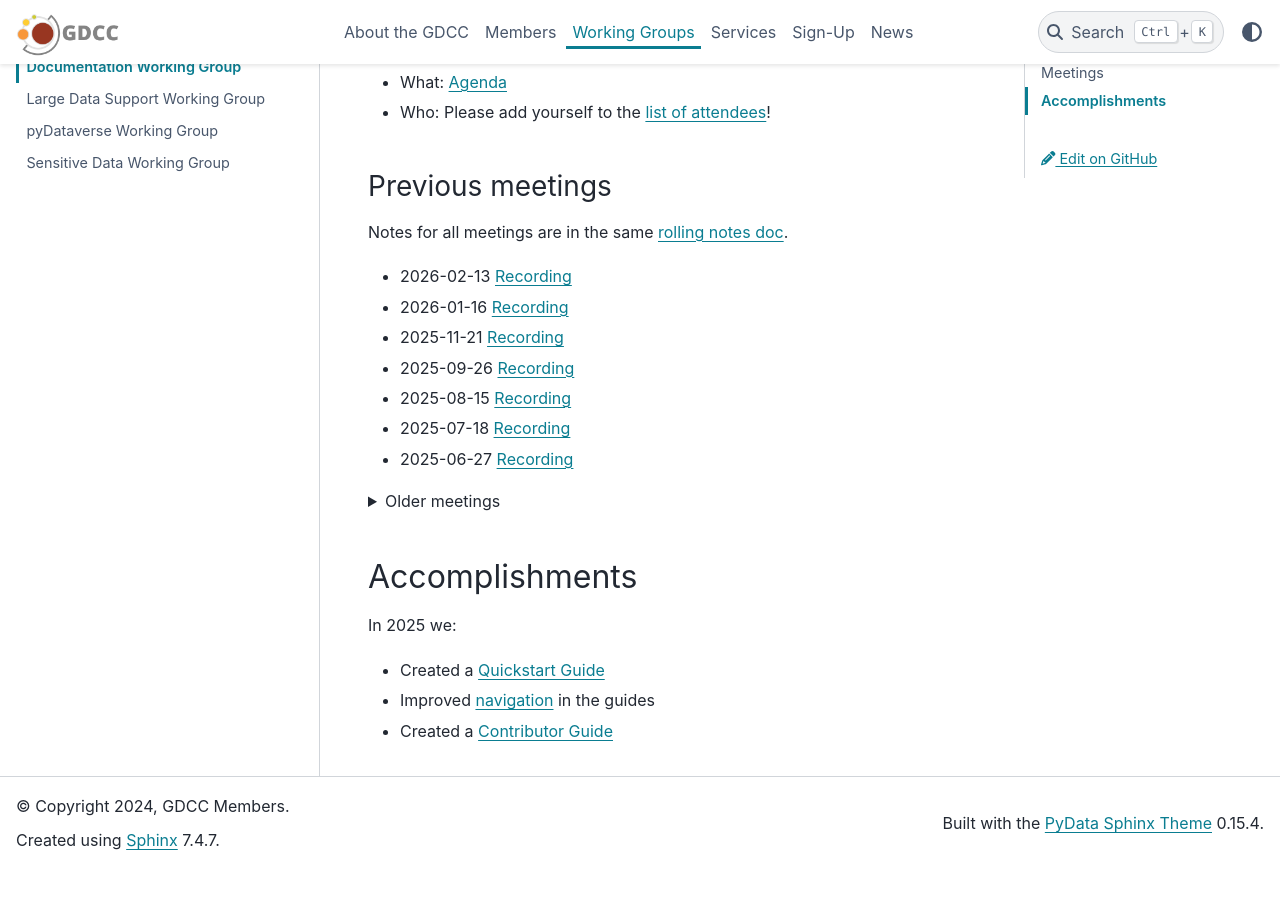
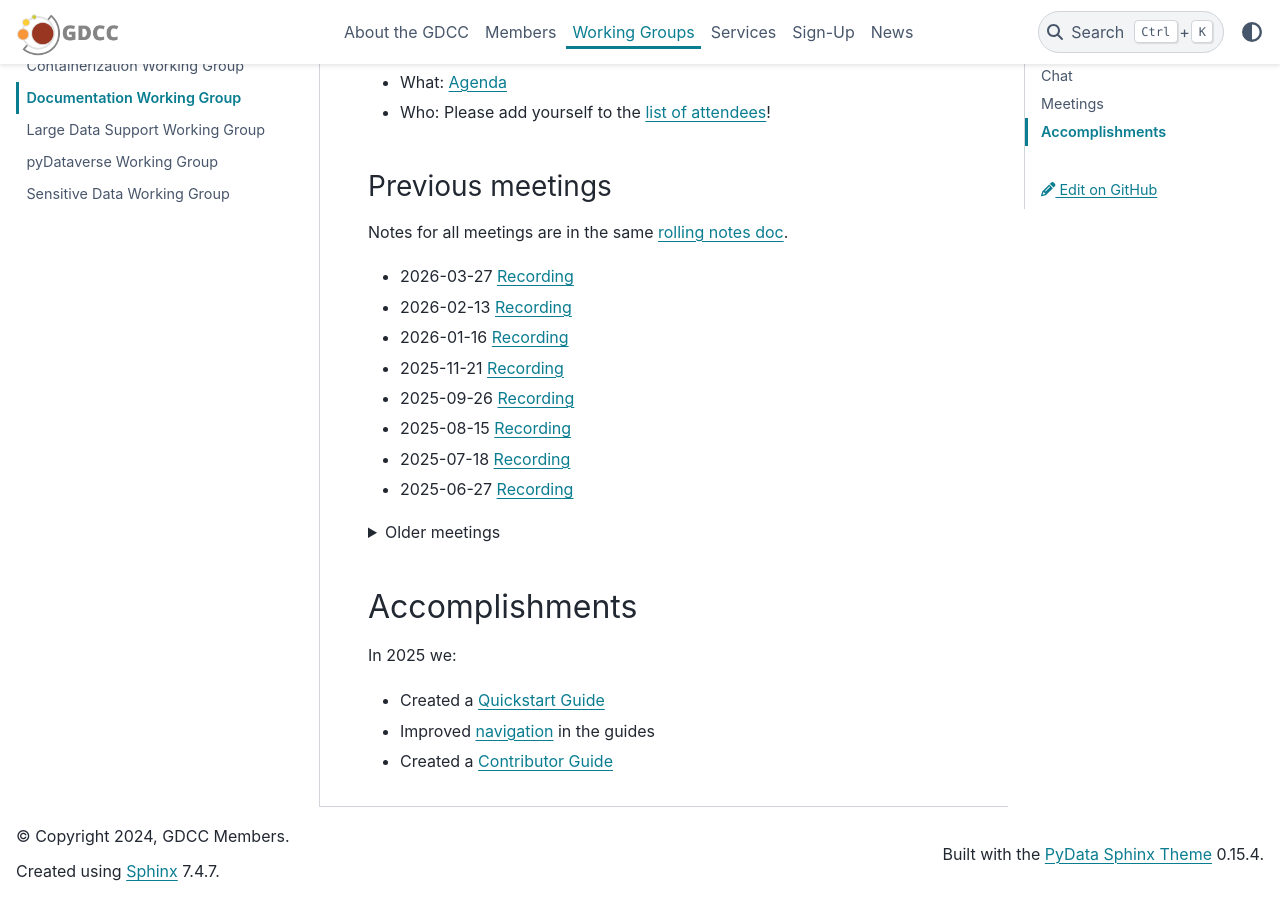
Before and after one commit to gdcc/www.gdcc.io, a Sphinx documentation site: the page built from source/working-groups/documentation.md, in a window 1280 px wide and 900 px high, scrolled down 1144 px. Built offline with Sphinx 7.4.7 and the PyData theme 0.15.4, drawn with Linux system fonts in a browser that asks for light colours; before the commit the page ends 2014 px from its top, so only the background shows below that.

Commit message:
Add recording link for meeting on 2026-03-27

```diff
--- a/source/working-groups/documentation.md
+++ b/source/working-groups/documentation.md
@@ -35,6 +35,7 @@
 
 Notes for all meetings are in the same [rolling notes doc](https://docs.google.com/document/d/1dX8ktajVsRDk-MDF-yHWV0f4vIe8U3DWrSzIerVGlF8/edit?usp=sharing).
 
+- 2026-03-27 [Recording](https://harvard.zoom.us/rec/share/ghBEwjqV83F5y2Ms49kFIAQoPgpUEDQoiaeutZZ4NaAQC8MAKzRt3_ClDBKZuKPy.Lj50jKzA39wX39Dy)
 - 2026-02-13 [Recording](https://harvard.zoom.us/rec/share/5R2mRuROOrTb-rO-RJprGI8kL5A7nRVLOXOfp8uUCEHvbGIRHuEVja6QoP8tVs_g.D-XxOrftnJX6qDHl)
 - 2026-01-16 [Recording](https://harvard.zoom.us/rec/share/MiwNy9p0-Kiz7tv9-iiz2D62qhsqiCCZ2ym9hmZIv2xu5-4KP3UY7jdoll2DbZ4I.7gVkWdSnarpQLWLZ)
 - 2025-11-21 [Recording](https://drive.google.com/file/d/1S3zF5D0qPioZbuBHYNy8qKTb9pW0Dl23/view?usp=sharing)
```
